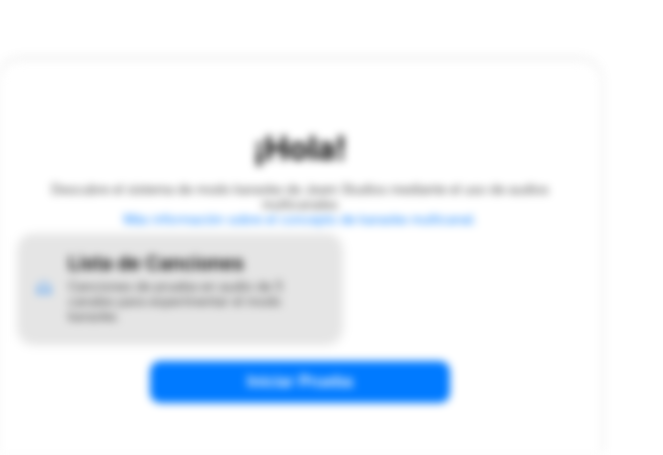
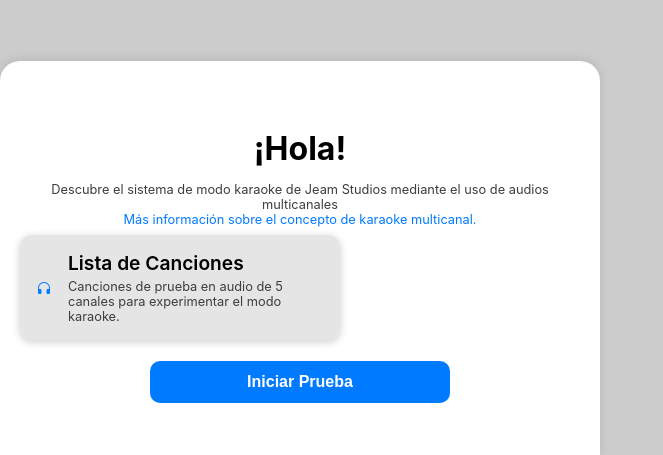
Before and after one commit to JeamDeveloper/Waves, a plain HTML site: page index.html in a window 1280 px wide. Shown: the part 345-800 px from the top of the page, without its empty margins (0-663 px from the left). Drawn offline with nearby package versions, Linux system fonts and the light colour scheme.

Commit message:
Actualizar index.html

```diff
--- a/index.html
+++ b/index.html
@@ -12,7 +12,21 @@
             background-color: #ffffff; /* Fondo blanco */
             color: #333;
             overflow: hidden; /* Oculta el scroll cuando se muestra el bottom sheet */
-            transition: filter 0.3s ease-out; /* Transición para el desenfoque */
+            position: relative; /* Necesario para el overlay absoluto */
+        }
+        .overlay {
+            position: fixed;
+            top: 0;
+            left: 0;
+            width: 100%;
+            height: 100%;
+            background: rgba(0, 0, 0, 0.2); /* Oscurece el fondo con 20% de opacidad */
+            opacity: 0;
+            transition: opacity 0.3s ease-out;
+            z-index: 999; /* Asegura que el overlay esté detrás del bottom sheet */
+        }
+        .overlay.visible {
+            opacity: 1;
         }
         .bottom-sheet {
             position: fixed;
@@ -37,12 +51,10 @@
         .bottom-sheet.closed {
             transform: translateY(100%);
         }
-        .background-blur {
-            filter: blur(4px); /* Desenfoque del fondo */
-        }
     </style>
 </head>
 <body>
+    <div class="overlay" id="overlay"></div>
     <div class="bottom-sheet" id="bottomSheet">
         <!-- Contenido cargado dinámicamente aquí -->
     </div>
@@ -50,6 +62,7 @@
     <script>
         document.addEventListener("DOMContentLoaded", function() {
             const bottomSheet = document.getElementById('bottomSheet');
+            const overlay = document.getElementById('overlay');
             const body = document.body;
 
             // URL del HTML a cargar
@@ -61,8 +74,8 @@
                 .then(data => {
                     // Inserta el contenido del HTML en el bottom sheet
                     bottomSheet.insertAdjacentHTML('beforeend', data);
-                    // Muestra el bottom sheet y aplica el desenfoque al fondo
-                    body.classList.add('background-blur');
+                    // Muestra el bottom sheet y el overlay
+                    overlay.classList.add('visible');
                     bottomSheet.classList.add('open');
                 })
                 .catch(error => {
@@ -80,11 +93,22 @@
                 const moveY = event.touches[0].clientY;
                 if (moveY - startY > 50) { // Umbral de desplazamiento hacia abajo
                     bottomSheet.classList.add('closed');
-                    body.classList.remove('background-blur');
+                    overlay.classList.remove('visible');
                     setTimeout(() => {
                         bottomSheet.remove(); // Elimina el bottom sheet después de la animación
+                        overlay.remove(); // Elimina el overlay después de la animación
                     }, 300); // Tiempo de la animación
                 }
+            });
+
+            // Cierra el bottom sheet al hacer clic en el overlay
+            overlay.addEventListener('click', () => {
+                bottomSheet.classList.add('closed');
+                overlay.classList.remove('visible');
+                setTimeout(() => {
+                    bottomSheet.remove(); // Elimina el bottom sheet después de la animación
+                    overlay.remove(); // Elimina el overlay después de la animación
+                }, 300); // Tiempo de la animación
             });
         });
     </script>
```
